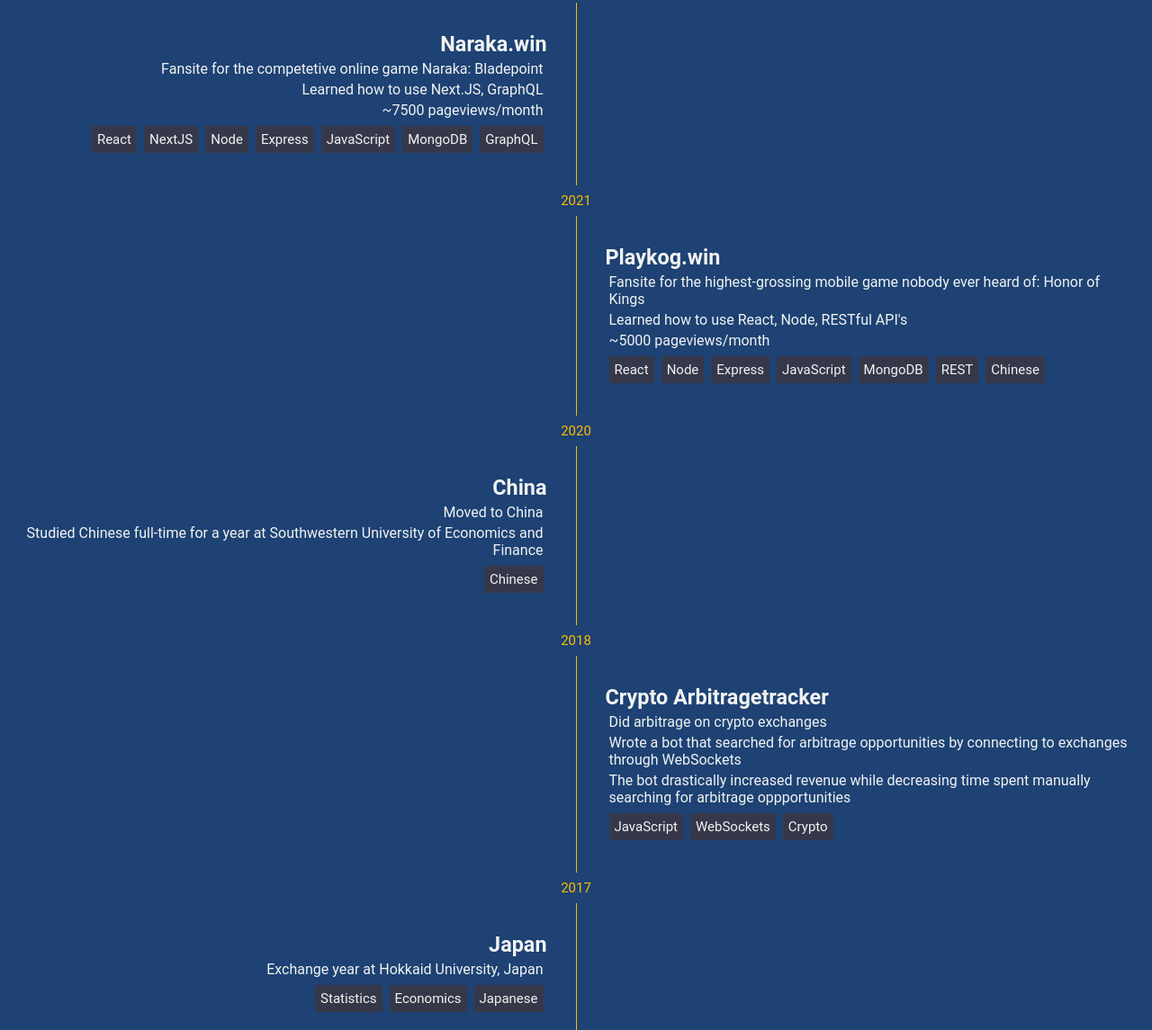
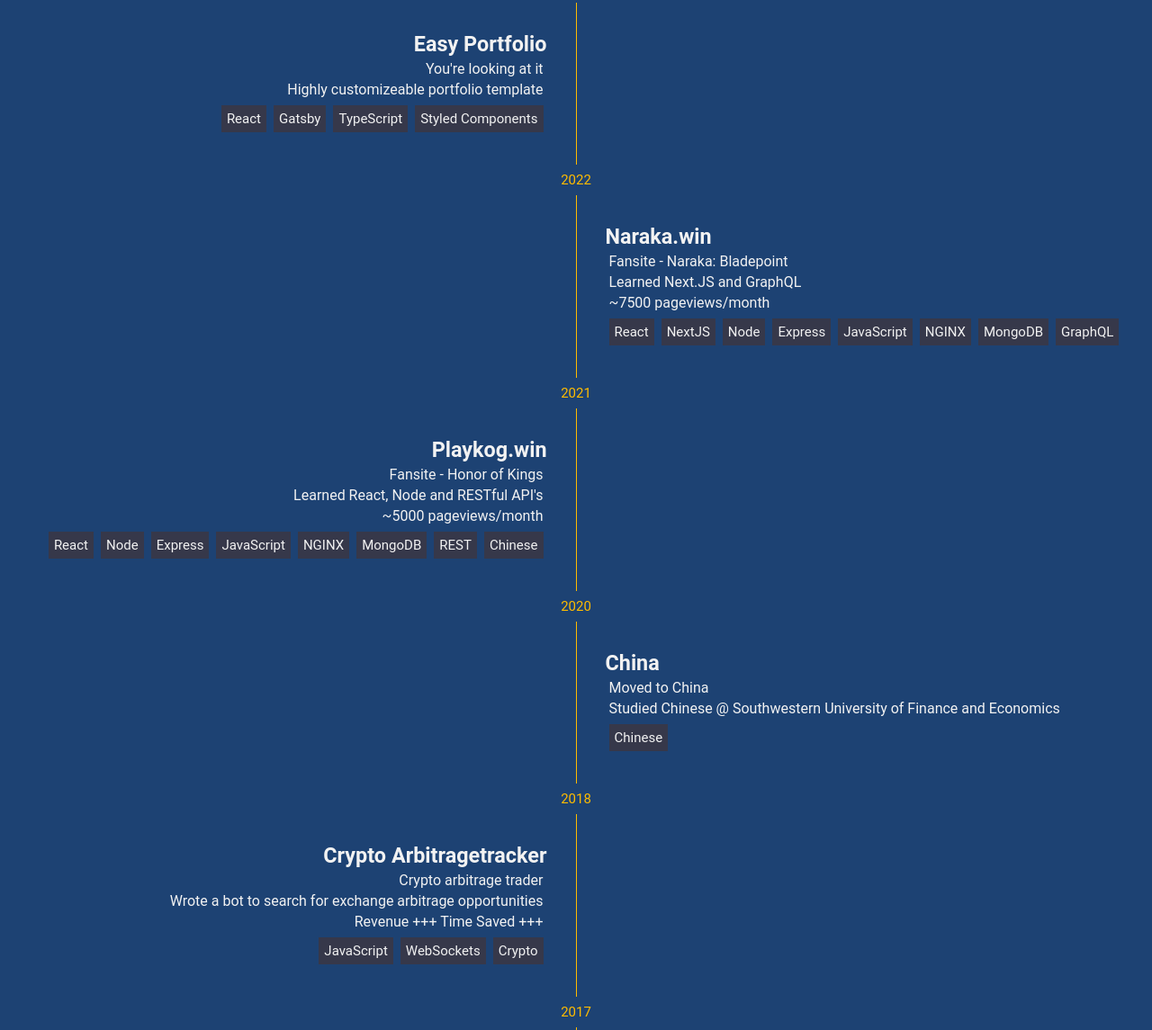
Before and after one commit to alkhdaniel/awesome-portfolio, a Gatsby site: page / in a window 1280 px wide. Shown: the part 1068-2213 px from the top of the page at 90% size. Built offline with nearby package versions, Linux system fonts and the light colour scheme; Gatsby itself is replaced by a stand-in of ours.

Commit message:
filled in my own timeline

```diff
--- a/src/components/projects.tsx
+++ b/src/components/projects.tsx
@@ -8,7 +8,10 @@
     position:relative;
     display:flex;
     flex-wrap:wrap;
-    justify-content:center;
+    @media (min-width: 900px) {
+        padding:var(--padding);
+        justify-content:center;
+    }
 `;
 const EventContainer = styled.div`
     width:100%;
@@ -17,11 +20,13 @@
 `;
 
 const EventYear = styled.div`
-    content: "${props => props.year}";
-    text-align:center;
     color:var(--accentColor);
     font-size:0.75rem;
     padding:8px;
+    @media (min-width: 900px) {
+        padding:8px;
+        text-align:center;
+    }
 `;
 
 const Dot = styled.div`
@@ -30,7 +35,7 @@
     width:20px;
     background-color: var(--accentColor);
     position:absolute;
-    left: 10px;
+    left: 26px;
     top: -10px;
     transform: translateY(calc(var(--dot)*1px));
     transition: transform 0.5s ease;
--- a/src/pages/index.tsx
+++ b/src/pages/index.tsx
@@ -153,7 +153,10 @@
 	  background: #555;
 	}
 	.left {
-		@media (max-width: 900px) {border-left:1px solid var(--accentColor); }
+		@media (max-width: 900px) {
+			margin-left:20px;
+			border-left:1px solid var(--accentColor);
+		}
 		padding: 32px 0 32px 32px;
         @media (min-width: 900px) {
         	padding: 32px 32px 32px 0;
@@ -164,8 +167,12 @@
         }
     }
     .right {
+    	@media (max-width: 900px) {
+			margin-left:20px;
+		}
     	border-left:1px solid var(--accentColor);
     	padding: 32px 0 32px 32px;
+    	margin-left:32px;
         @media (min-width: 900px) {
         	text-align:left;
         	border-left:1px solid var(--accentColor);
@@ -192,10 +199,23 @@
 </>;
 const projects: string[] = [
   [
+  	"Easy Portfolio",
+    [
+      "You're looking at it",
+      "Highly customizeable portfolio template"
+    ],
+    [
+      "React",
+      "Gatsby",
+      "TypeScript",
+      "Styled Components"
+    ],
+    "2022"
+  ],[
     "Naraka.win",
     [
-      "Fansite for the competetive online game Naraka: Bladepoint",
-      "Learned how to use Next.JS, GraphQL",
+      "Fansite - Naraka: Bladepoint",
+      "Learned Next.JS and GraphQL",
       "~7500 pageviews/month"
     ],
     [
@@ -204,6 +224,7 @@
       "Node",
       "Express",
       "JavaScript",
+      "NGINX",
       "MongoDB",
       "GraphQL"
     ],
@@ -211,8 +232,8 @@
   ],[
     "Playkog.win",
     [
-      "Fansite for the highest-grossing mobile game nobody ever heard of: Honor of Kings",
-      "Learned how to use React, Node, RESTful API's",
+      "Fansite - Honor of Kings",
+      "Learned React, Node and RESTful API's",
       "~5000 pageviews/month"
     ],
     [
@@ -220,6 +241,7 @@
       "Node",
       "Express",
       "JavaScript",
+      "NGINX",
       "MongoDB",
       "REST",
       "Chinese"
@@ -229,7 +251,7 @@
     "China",
     [
       "Moved to China",
-      "Studied Chinese full-time for a year at Southwestern University of Economics and Finance"
+      "Studied Chinese @ Southwestern University of Finance and Economics"
     ],
     [
       "Chinese"
@@ -238,9 +260,9 @@
   ],[
     "Crypto Arbitragetracker",
     [
-      "Did arbitrage on crypto exchanges",
-      "Wrote a bot that searched for arbitrage opportunities by connecting to exchanges through WebSockets",
-      "The bot drastically increased revenue while decreasing time spent manually searching for arbitrage oppportunities"
+      "Crypto arbitrage trader",
+      "Wrote a bot to search for exchange arbitrage opportunities",
+      "Revenue +++ Time Saved +++"
     ],
     [
       "JavaScript",
@@ -251,7 +273,7 @@
   ],[
     "Japan",
     [
-      "Exchange year at Hokkaid University, Japan"
+      "Exchange studies @ Hokkaido University, Japan"
     ],
     [
       "Statistics",
@@ -268,6 +290,7 @@
       "JavaScript",
       "Python",
       "C++",
+      "Apache",
       "PHP",
       "MySQL",
       "WebSockets"
@@ -284,6 +307,49 @@
       "Business"
     ],
     "2015"
+  ],[
+    "John Bauer, Uddevalla",
+    [
+      "High school"
+    ],
+    [
+      "Programming",
+      "Networks",
+      "Web Design"
+    ],
+    "2008"
+  ],[
+    "Teeworlds",
+    [
+      "Contributed to an Open Source game",
+      "Created my first website",
+      "Hosted an RTMP server for live streaming"
+    ],
+    [
+      "C++",
+      "Apache",
+      "PHP",
+      "JavaScript",
+      "MySQL",
+      "RTMP"
+    ],
+    "2007"
+  ],[
+    "GameMaker",
+    [
+      "My interest in developing (games) began"
+    ],
+    [
+    ],
+    "2001"
+  ],[
+    "Hello, World!",
+    [
+      "Born in Bohus, Sweden"
+    ],
+    [
+    ],
+    "1992"
   ]
 ]
 
```
